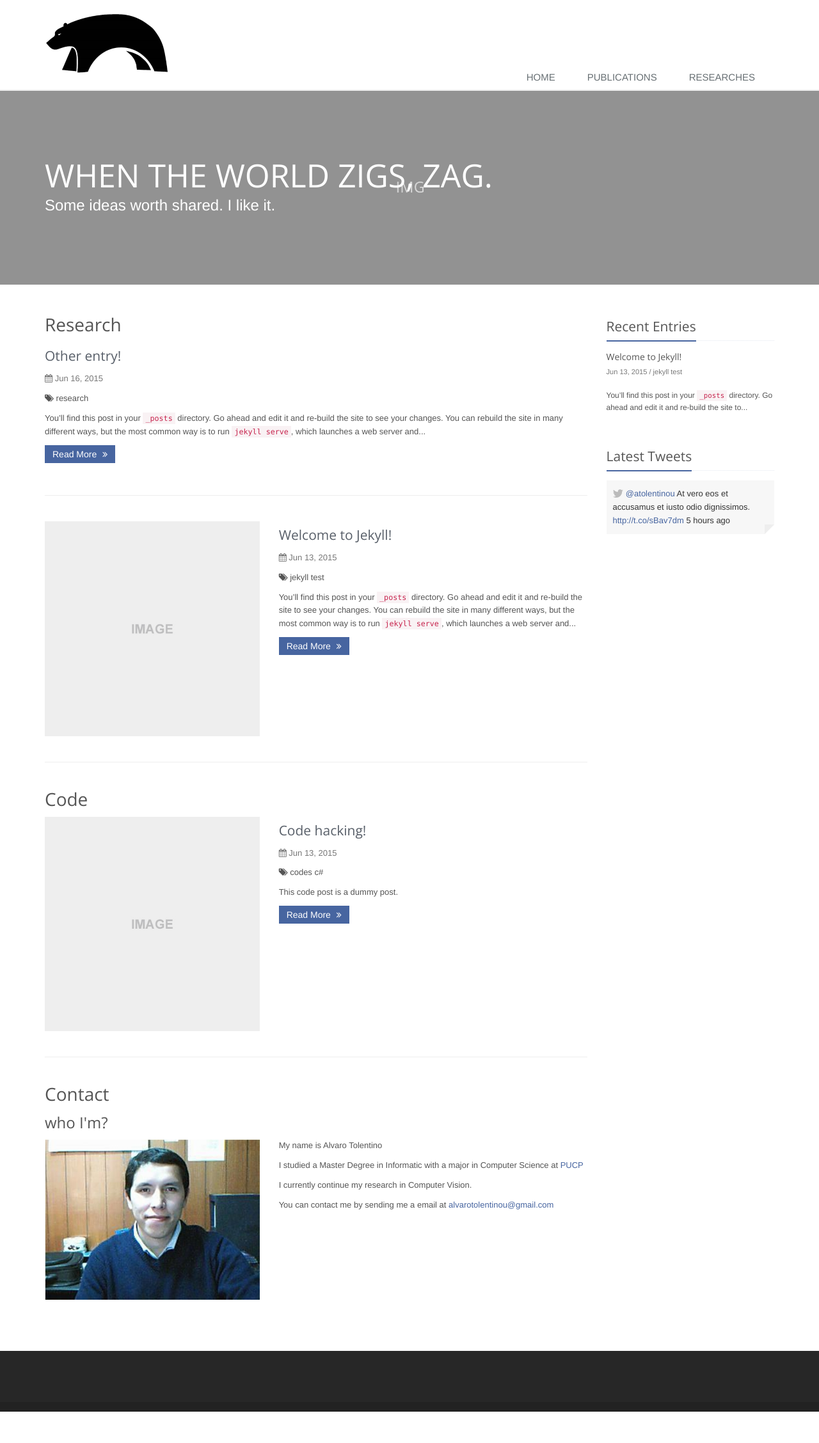
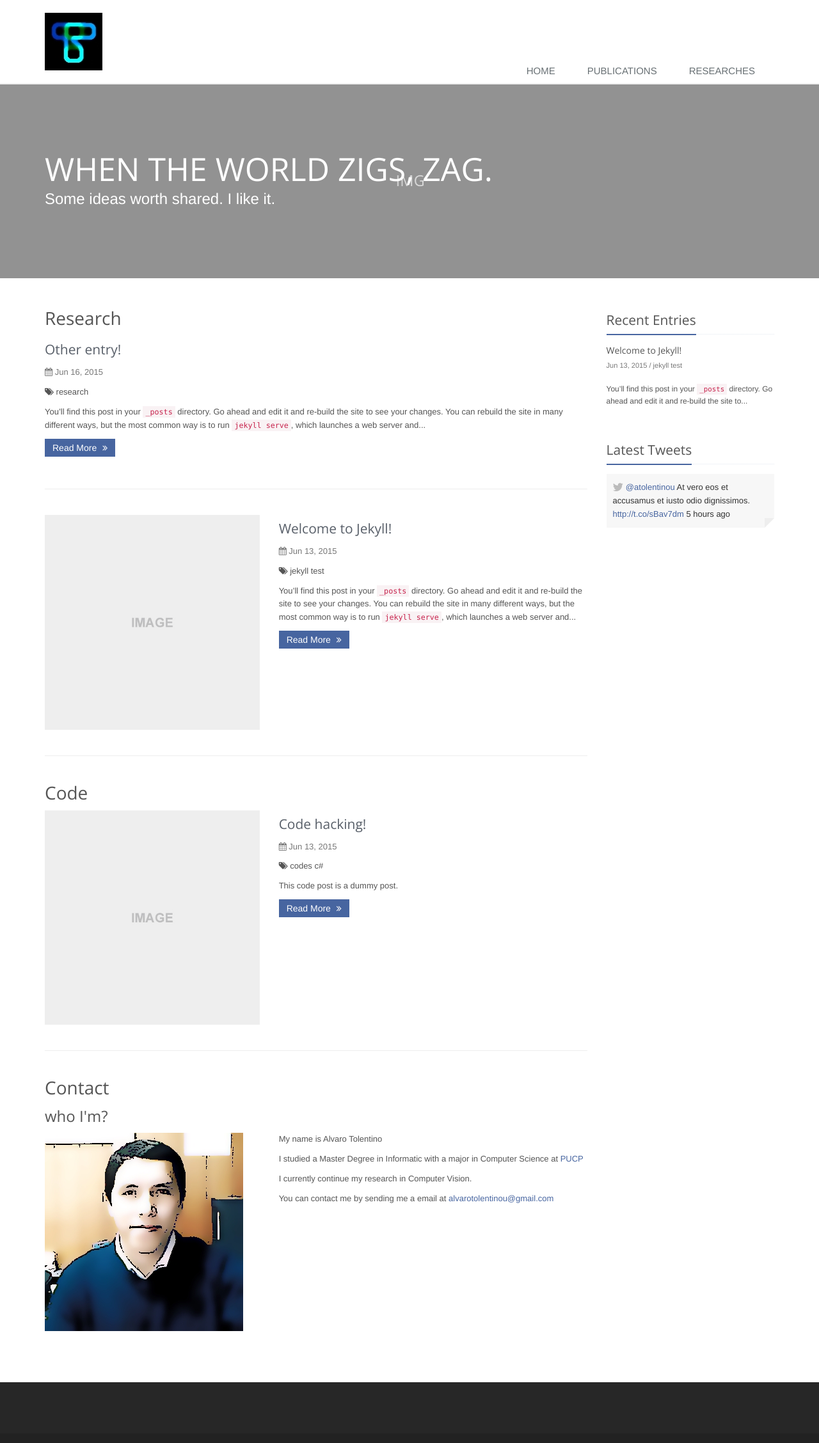
Before and after one commit to alvarotolentino/alvarotolentino.github.io, a Jekyll site: the page built from index.html, in a window 1280 px wide. Shown: the whole page at 64% size. Built offline with Jekyll 4.4.1, drawn with Linux system fonts in a browser that asks for light colours; before the commit the page ends 2207 px from its top, so only the background shows below that.

Commit message:
Update logo and photo
Update new logo and photo

```diff
--- a/_includes/header.html
+++ b/_includes/header.html
@@ -3,7 +3,7 @@
     <div class="container">
         <!-- Logo -->
         <a class="logo" href="{{ "/index.html" | prepend: site.baseurl }}">
-            <img src="{{ "/assets/img/bear.png" | prepend: site.baseurl }}" alt="Logo">
+            <img src="{{ "/assets/img/logo_inverse.jpg" | prepend: site.baseurl }}" alt="Logo">
         </a>
         <!-- End Logo -->
         <!-- Topbar -->
```
Also changed, not shown: assets/img/5d63a06d38b9caaa894d6b4a50da28f9.jpg (deleted), assets/img/alvaro.jpg, assets/img/logo.jpg (added), assets/img/logo_inverse.jpg (added), assets/img/logo_small.jpg (added).
